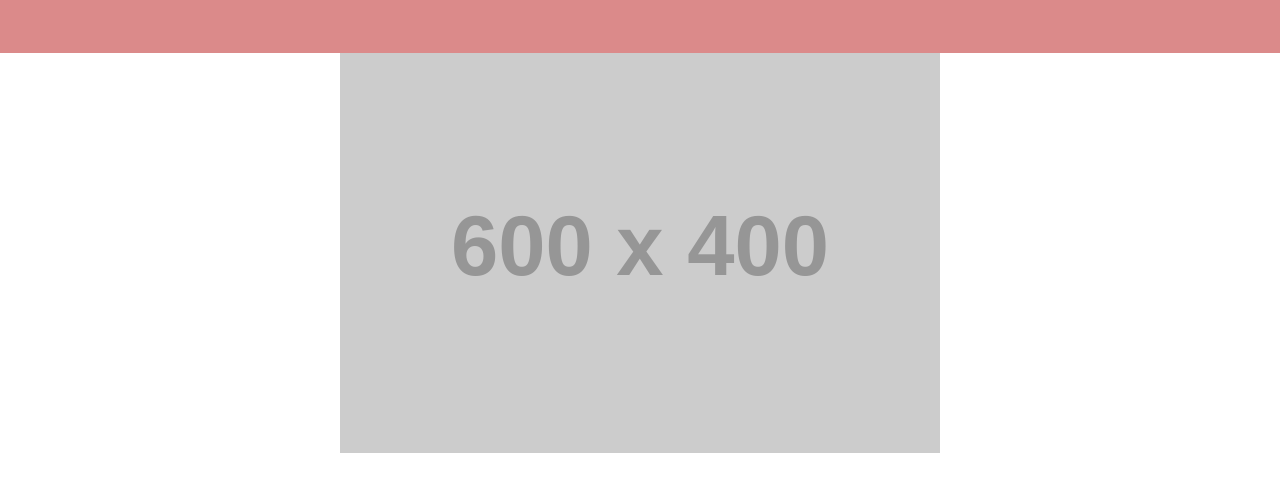
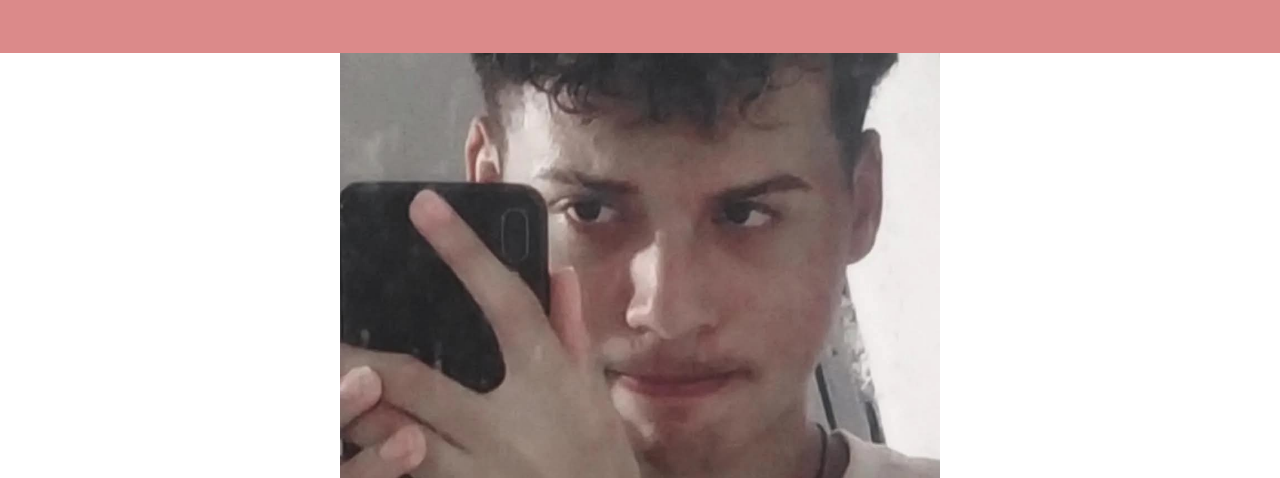
Before and after one commit to daannzy/daannzy.github.io, a plain HTML site: page index.html in a window 1280 px wide. Shown: the part 116-594 px from the top of the page. Drawn offline with Linux system fonts and the light colour scheme; placeholder pictures from the web are drawn by us.

Commit message:
Replace placeholder image with profile picture

```diff
--- a/index.html
+++ b/index.html
@@ -33,8 +33,15 @@
             opacity: 0.8;
         }
 
-        <img src="FB_IMG_1763432148996.jpg" alt="Foto do Dan" class="profile-pic">
-        }
+        .profile-pic {
+             width: 100%;
+             max-width: 600px;
+             height: auto;
+             margin: 0 auto;
+             display: block;
+         }
+
+
 
         .section {
             padding: 60px 20px;
@@ -105,7 +112,7 @@
         <p>Compartilhando minha jornada pelo mundo.</p>
     </header>
 
-    <img src="https://via.placeholder.com/600x400" alt="Foto do Dan" class="profile-pic">
+    <img src="FB_IMG_1763432148996.jpg" alt="Foto do Dan" class="profile-pic">
 
     <div class="section">
         <h2>Sobre mim</h2>
```
